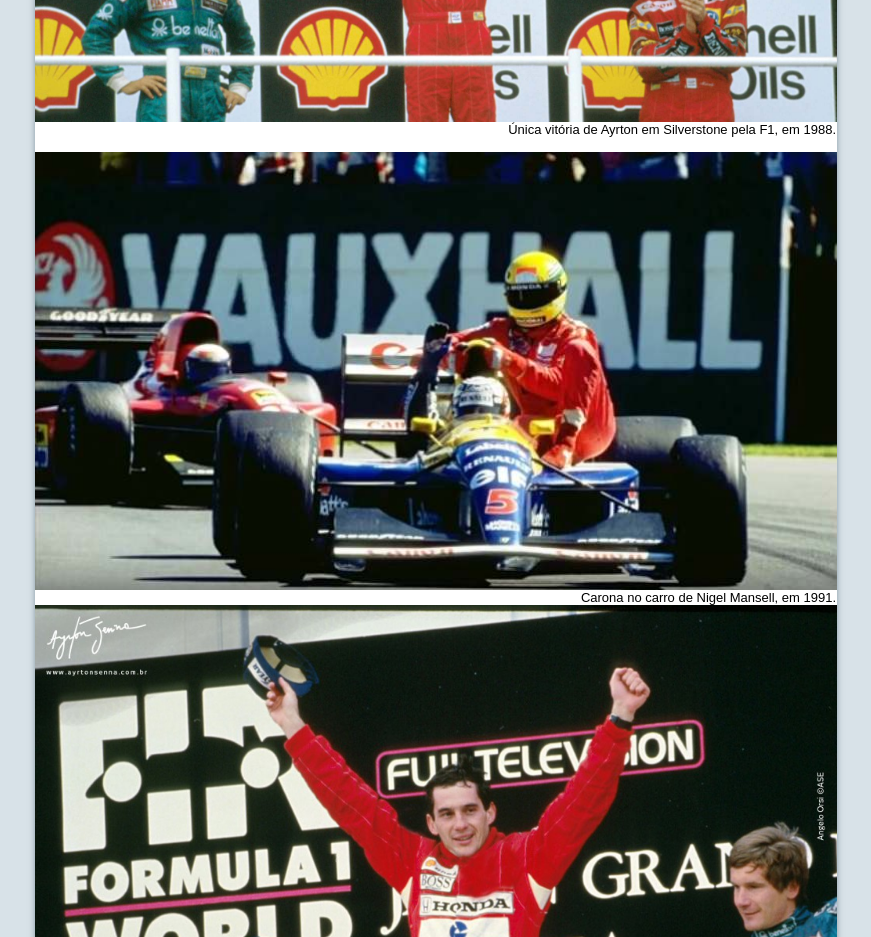
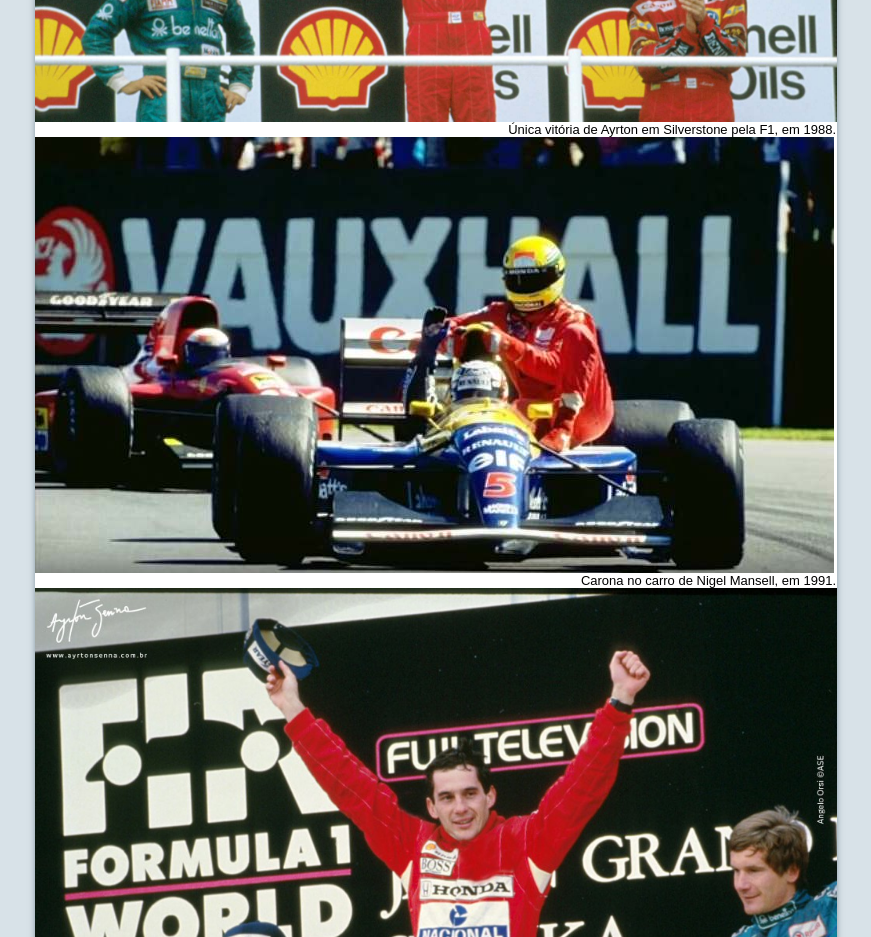
Before and after one commit to huandelsiqueira/EstudosDev, a plain HTML site: page projetos/projeto2/fotos.html in a window 1280 px wide. Shown: the part 1020-1957 px from the top of the page, without its empty margins (204-1075 px from the left). Drawn offline with Linux system fonts and the light colour scheme.

Commit message:
Atualização final - Projeto 2
Atualização final do projeto 2 baseado em Ayrton Senna

```diff
--- a/projetos/projeto2/fotos.html
+++ b/projetos/projeto2/fotos.html
@@ -31,7 +31,7 @@
         <p id="ayrton1981">Primeira vitória em Mônaco, pela Toleman, em 1984.</p>
         <img src="imagens/88GB_031.jpg" alt="Silverstoneayrton" class="kart">
         <p id="ayrton1981">Única vitória de Ayrton em Silverstone pela F1, em 1988.    </p>
-        <img src="imagens/caronaSennaMansell.jpg" alt="caronasennamansell" class="kart2">
+        <img src="imagens/caronaSennaMansell.jpg" alt="caronasennamansell" class="kart">
         <p id="ayrton1981">Carona no carro de Nigel Mansell, em 1991.</p>
         <img src="imagens/galeria1.jpg" alt="ayrtonsusuka1991" class="kart">
         <p id="ayrton1981">Tricampeonato em Susuka, no Japão, em 1991.</p>
```
